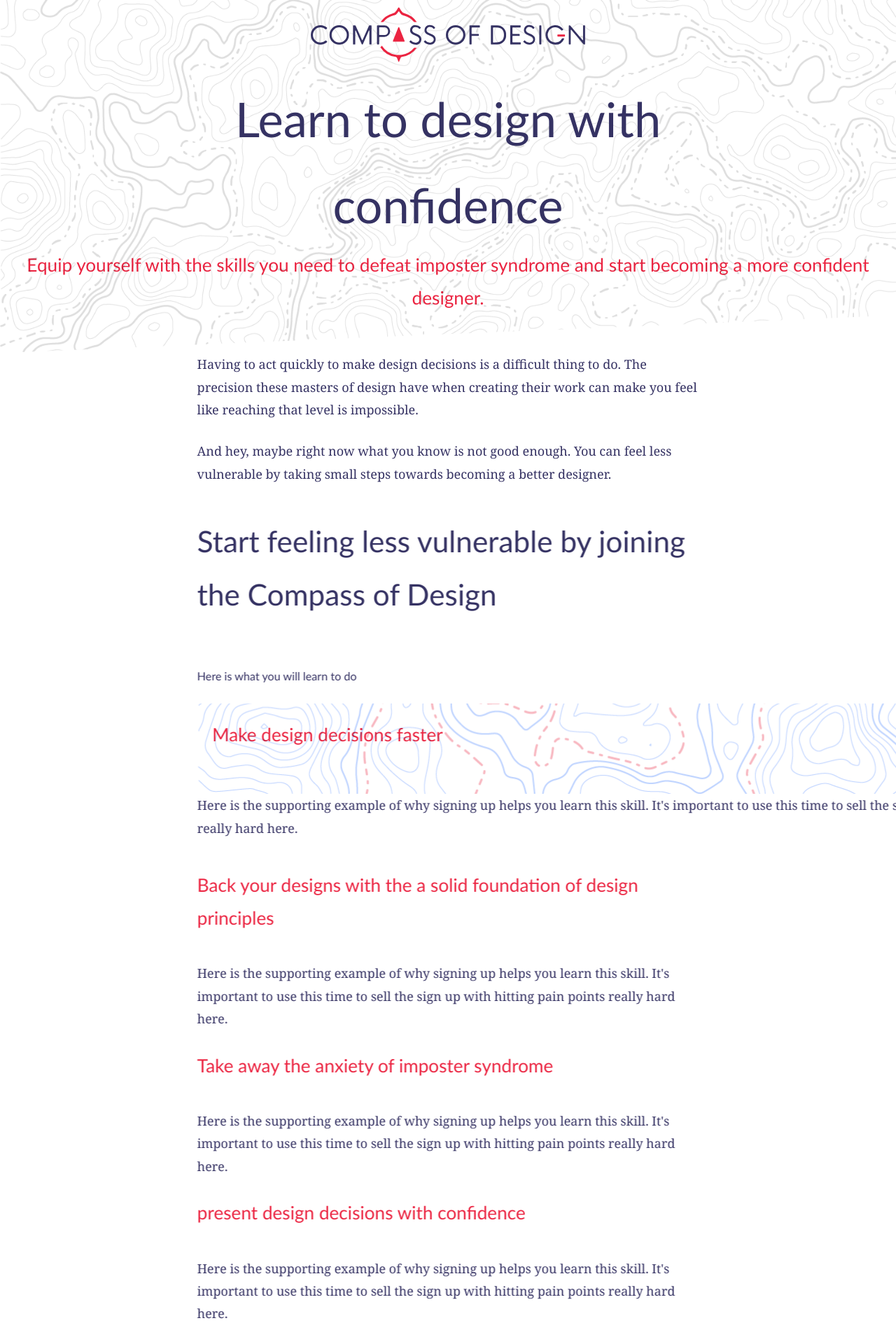
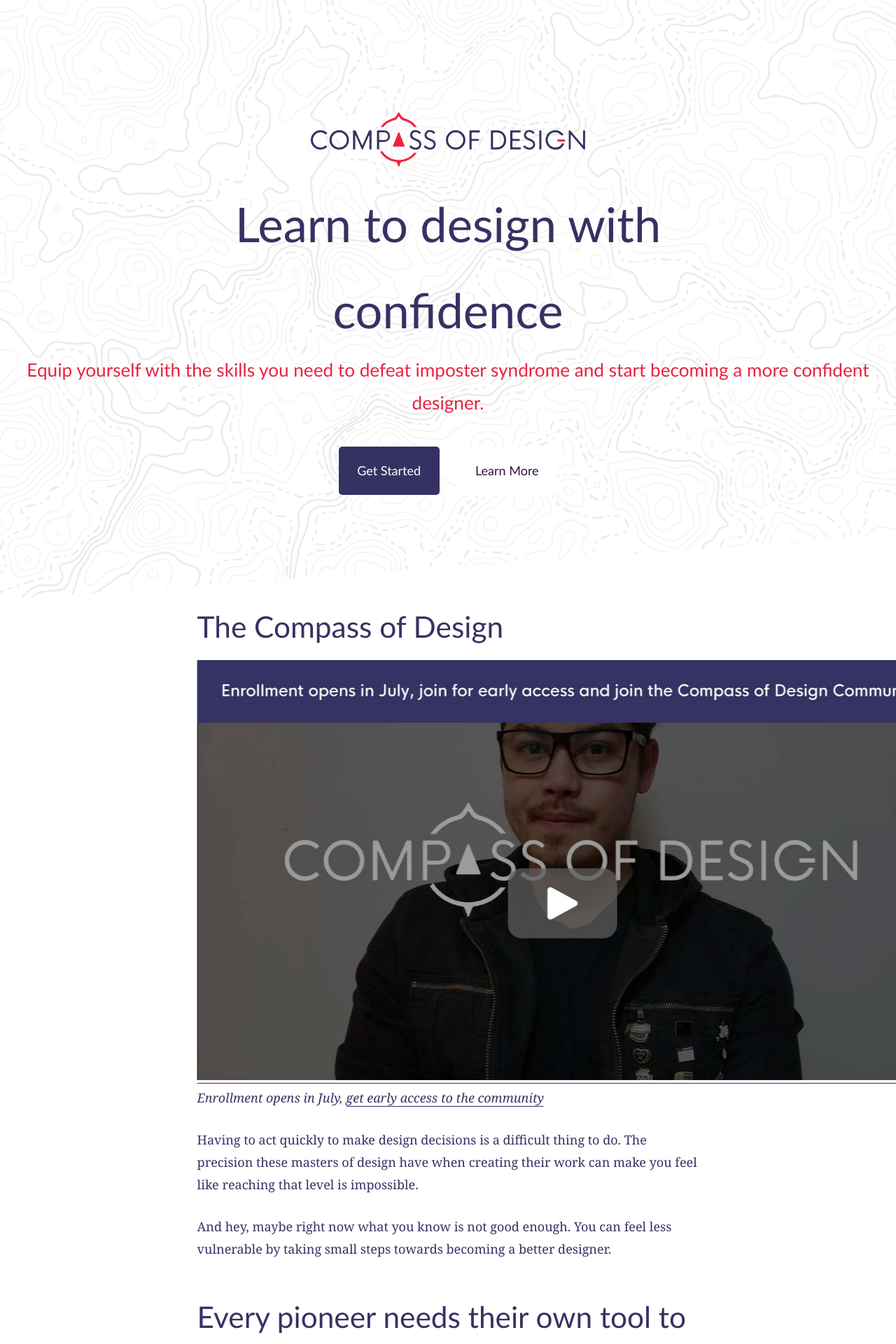
Before and after one commit to compassofdesign/site, a Jekyll site: the page built from join/index.html, in a window 1280 px wide. Shown: the top 1920 px of the page at 70% size. Built offline with Jekyll 4.4.1, drawn with Linux system fonts in a browser that asks for light colours; nearby versions of some CDN libraries; some of the changed text lies outside the part shown.

Commit message:
changed all the copy to the new copy, still need to fill in a bunch of the rest of the paragraphs

```diff
--- a/_includes/mailchimp.html
+++ b/_includes/mailchimp.html
@@ -2,7 +2,10 @@
 <div class="landing module" id="mc_embed_signup">
 <form action="//compassofdesign.us13.list-manage.com/subscribe/post?u=a07a903f524e927147f352cce&amp;id=26c10fe3eb" method="post" id="mc-embedded-subscribe-form" name="mc-embedded-subscribe-form" class="validate" target="_blank" novalidate>
     <div id="mc_embed_signup_scroll">
-	<h3>Subscribe to our mailing list</h3>
+	<h3>Join the group to get early access to content</h3>
+  <p>Click below to get an early copy of the Compass of Design learning path.</p>
+  <p>You will also get early access to the Compass of Design Community where you can meet, review and discuss the topics of design with other members of the design community who are just like you, or completely different (wink).</p>
+  <p>Start becoming more confident with your design projects and start making the decision to become a better designer today.</p>
 <div class="indicates-required"><span class="asterisk">*</span> indicates required</div>
 <div class="mc-field-group">
 	<label for="mce-EMAIL">Email Address  <span class="asterisk">*</span>
--- a/css/3-modules/_hero.sass
+++ b/css/3-modules/_hero.sass
@@ -1,5 +1,6 @@
 .hero-index
-  background: url('../assets/img/topograph-med.png')  bottom center
+  background: linear-gradient(to left, rgba(255, 255, 255, .4), rgba(255, 255, 255, .4)), url('../assets/img/topograph-med.png')  bottom center
   background-size: cover
   background-repeat: no-repeat
+  padding: 150px 0
   // animation: slider-lg cubic-bezier(0.68, -0.55, 0.27, 1.55) 60s both infinite
--- a/css/4-exceptions/_media.sass
+++ b/css/4-exceptions/_media.sass
@@ -8,7 +8,7 @@
     font-weight: 900
     margin-bottom: $margin
   h4
-    font-size: 1.618rem
+    font-size: 2.618rem
     font-weight: 300
     margin-bottom: $margin
   h3
@@ -20,13 +20,13 @@
   h2
     font-size: 4.236rem
     font-weight: 300
-    margin-bottom: $margin
+    margin-bottom: 1rem
   h1
     font-size: 6.854rem
     font-weight: 500
     margin-bottom: 0rem
   .hero
-    height: calc(70vw / 1.777)
+    // height: calc(70vw / 1.777)
     img
       width: 35%
   .button ~ .button,a.button ~ a.button
--- a/css/master.css
+++ b/css/master.css
@@ -182,7 +182,8 @@
       font-size: 1.8rem; } }
 
 .main {
-  padding: 0 10%; }
+  padding: 0 10%;
+  width: 100%; }
 
 .hidden {
   display: none !important;
@@ -233,29 +234,29 @@
   margin-bottom: 1.5em; }
 
 h5 {
-  font-size: 1.125rem;
+  font-size: 1.3rem;
   font-weight: 900;
   margin-bottom: 1.5em; }
 
 h4 {
-  font-size: 1.25rem;
+  font-size: 1.8rem;
   font-weight: 300;
   margin-bottom: 1.5em; }
 
 h3 {
-  font-size: 1.563rem;
+  font-size: 2rem;
   font-weight: 300;
   color: #eb2441;
   mix-blend-mode: multiply;
   margin-bottom: 1.5em; }
 
 h2 {
-  font-size: 1.953rem;
+  font-size: 2.8rem;
   font-weight: 300;
   margin-bottom: 1.5em; }
 
 h1 {
-  font-size: 2.441rem;
+  font-size: 3.5rem;
   font-weight: 500;
   margin-bottom: 0rem; }
 
@@ -294,7 +295,6 @@
   margin: 0 0 0 2rem; }
 
 .hero {
-  height: calc(90vw * 1.777);
   clip-path: polygon(0 0, 3000px 0, 3000px 75%, 0 100%);
   text-align: center;
   display: flex;
@@ -382,6 +382,10 @@
   @media only screen and (min-width: 800px) {
     .module ~ .module {
       padding-bottom: 0; } }
+  .module .landing {
+    width: 70%; }
+    .module .landing img {
+      width: 100%; }
 
 @media only screen and (min-width: 800px) {
   .module {
@@ -419,9 +423,10 @@
   form ~ label.module {
     margin-left: 1em; } }
 .hero-index {
-  background: url("../assets/img/topograph-med.png") bottom center;
+  background: linear-gradient(to left, rgba(255, 255, 255, 0.4), rgba(255, 255, 255, 0.4)), url("../assets/img/topograph-med.png") bottom center;
   background-size: cover;
-  background-repeat: no-repeat; }
+  background-repeat: no-repeat;
+  padding: 150px 0; }
 
 @media only screen and (min-width: 1000px) {
   h6 {
@@ -435,7 +440,7 @@
     margin-bottom: 1.5em; }
 
   h4 {
-    font-size: 1.618rem;
+    font-size: 2.618rem;
     font-weight: 300;
     margin-bottom: 1.5em; }
 
@@ -449,17 +454,15 @@
   h2 {
     font-size: 4.236rem;
     font-weight: 300;
-    margin-bottom: 1.5em; }
+    margin-bottom: 1rem; }
 
   h1 {
     font-size: 6.854rem;
     font-weight: 500;
     margin-bottom: 0rem; }
 
-  .hero {
-    height: calc(70vw / 1.777); }
-    .hero img {
-      width: 35%; }
+  .hero img {
+    width: 35%; }
 
   margin: 0 0 0 2rem; }
 
--- a/join/index.html
+++ b/join/index.html
@@ -14,7 +14,9 @@
 <section class="main container">
   <article class="row">
     <div class="landing module">
-
+      <h2>The Compass of Design</h2>
+      <a href="#signup"><img src="/assets/img/test.jpg" alt="start of the Compass of Design course." /></a>
+      <p><em>Enrollment opens in July, <a href="#signup">get early access to the community</a></em></p>
       <p>Having to act quickly to make design decisions is a difficult thing to do. The precision these masters of design have when creating their work can make you feel like reaching that level is impossible.</p>
       <p>And hey, maybe right now what you know is not good enough.
       You can feel less vulnerable by taking small steps towards becoming a better designer.</p>
@@ -22,22 +24,23 @@
   </article>
   <article class="row">
     <div class="module landing">
-      <h2>Start feeling less vulnerable by joining the Compass of Design</h2>
-      <h4>Here is what you will learn to do</h4>
+      <h2>Every pioneer needs their own tool to figure out where to go.That tool for you is the is the Compass of Design</h2>
+      <h3>This tool helps you find your path to freedom by</h3>
       <article class="module">
-        <div class="slant"><h3>Make design decisions faster</h3></div>
+        <div class=""><h4>Helping you make faster design decisions
+</h4></div>
         <p>Here is the supporting example of why signing up helps you learn this skill. It's important to use this time to sell the sign up with hitting pain points really hard here. </p>
       </article>
       <article class="module">
-        <h3>Back your designs with the a solid foundation of design principles</h3>
+        <h4>Laying down the foundation with proven design principles</h4>
         <p>Here is the supporting example of why signing up helps you learn this skill. It's important to use this time to sell the sign up with hitting pain points really hard here. </p>
       </article>
       <article class="module">
-        <h3>Take away the anxiety of imposter syndrome</h3>
+        <h4>Leaving imposter syndrome behind</h4>
         <p>Here is the supporting example of why signing up helps you learn this skill. It's important to use this time to sell the sign up with hitting pain points really hard here. </p>
       </article>
       <article class="module">
-        <h3>present design decisions with confidence</h3>
+        <h4>Teaching you to present your design decisions with confidence</h4>
         <p>Here is the supporting example of why signing up helps you learn this skill. It's important to use this time to sell the sign up with hitting pain points really hard here. </p>
       </article>
     </div>
@@ -45,7 +48,7 @@
 </section>
 <section class="main container">
   <article class="row">
-
+    <h2>Enrollment opens in July of 2017</h2>
       {%include mailchimp.html%}
 
   </article>
```
Also changed, not shown: css/2-base/_base.sass (+11 -6 lines), assets/img/test.jpg (added), 1 other file.
